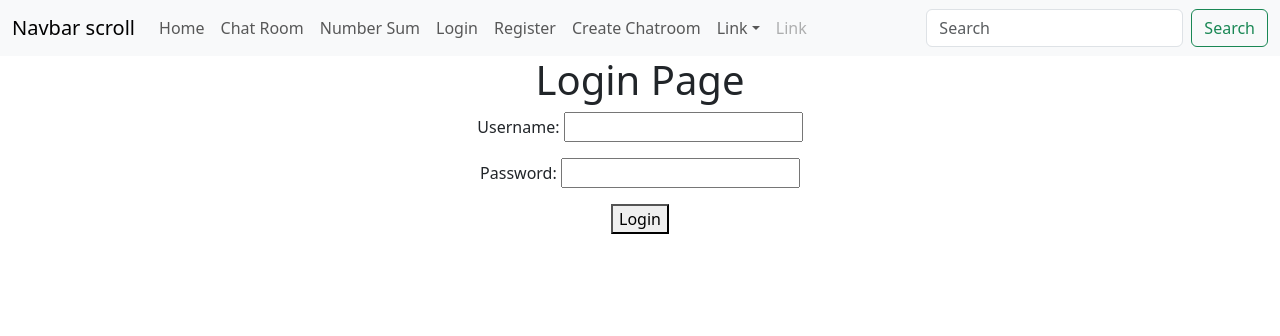
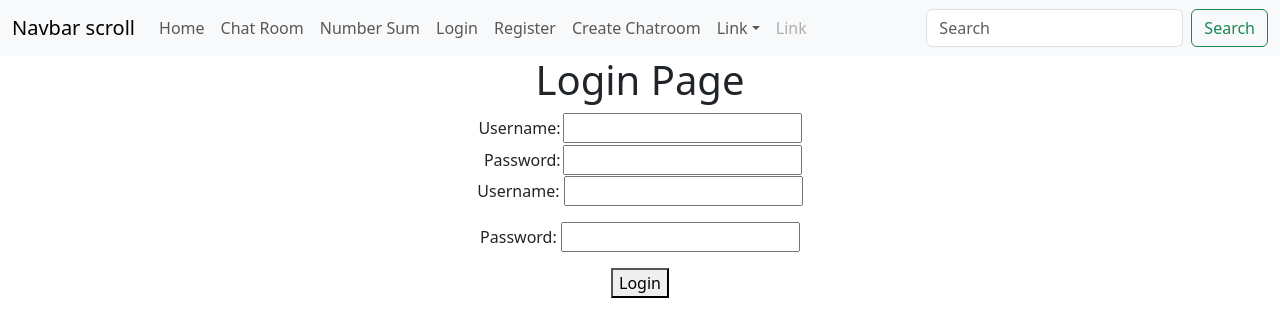
Before and after one commit to napu002/message_frontend, a React (Create React App) app: page /login in a window 1280 px wide. Shown: the top 336 px of the page. Built offline with nearby package versions, Linux system fonts and the light colour scheme.

Commit message:
Review Comments Chnaged

```diff
--- a/src/components/Login.js
+++ b/src/components/Login.js
@@ -4,20 +4,20 @@ import {BaseUrl} from "../constants";
 
 function Login(props) {
     const [username, setUsername] = useState("")
-    const [pswd, setPswd] = useState("")
+    const [password, setPassword] = useState("")
     const [login_status, setLogin_status] = useState("")
 
     function usernameHandler(e) {
         setUsername(e.target.value)
     }
     function passwordHandler(e) {
-        setPswd(e.target.value)
+        setPassword(e.target.value)
     }
 
     function login() {
         let data = JSON.stringify({
           "username": username,
-          "password": pswd
+          "password": password
         });
 
         let config = {
@@ -39,16 +39,24 @@ function Login(props) {
         })
         .catch((error) => {
           console.log(error);
-          setLogin_status(" Login Error!")
+          setLogin_status("Sorry! Username/Password incorrect. Please try again.")
         });
 
     }
     return (
         <div>
             <h1>Login Page</h1>
+            <table className="m-auto">
+                <tr>
+                    <td className={'text-end'}>Username: </td><td><input id={"username"} type={"text"} onChange={usernameHandler}/></td>
+                </tr>
+                <tr>
+                    <td className={'text-end'}>Password: </td><td><input id={"password"} type={"password"} onChange={passwordHandler}/></td>
+                </tr>
+            </table>
                 <p>Username: <input id={"username"} type={"text"} onChange={usernameHandler}/></p>
                 <p>Password: <input id={"password"} type={"password"} onChange={passwordHandler}/></p>
-            <p>
+                <p className={'mt-2'}>
                     <button id={"loginbtn"} onClick={login}>Login</button>
                 </p>
                 <p id={"login_status"}>{login_status}</p>
```
Lines whose indentation alone changed are shown as unchanged.
